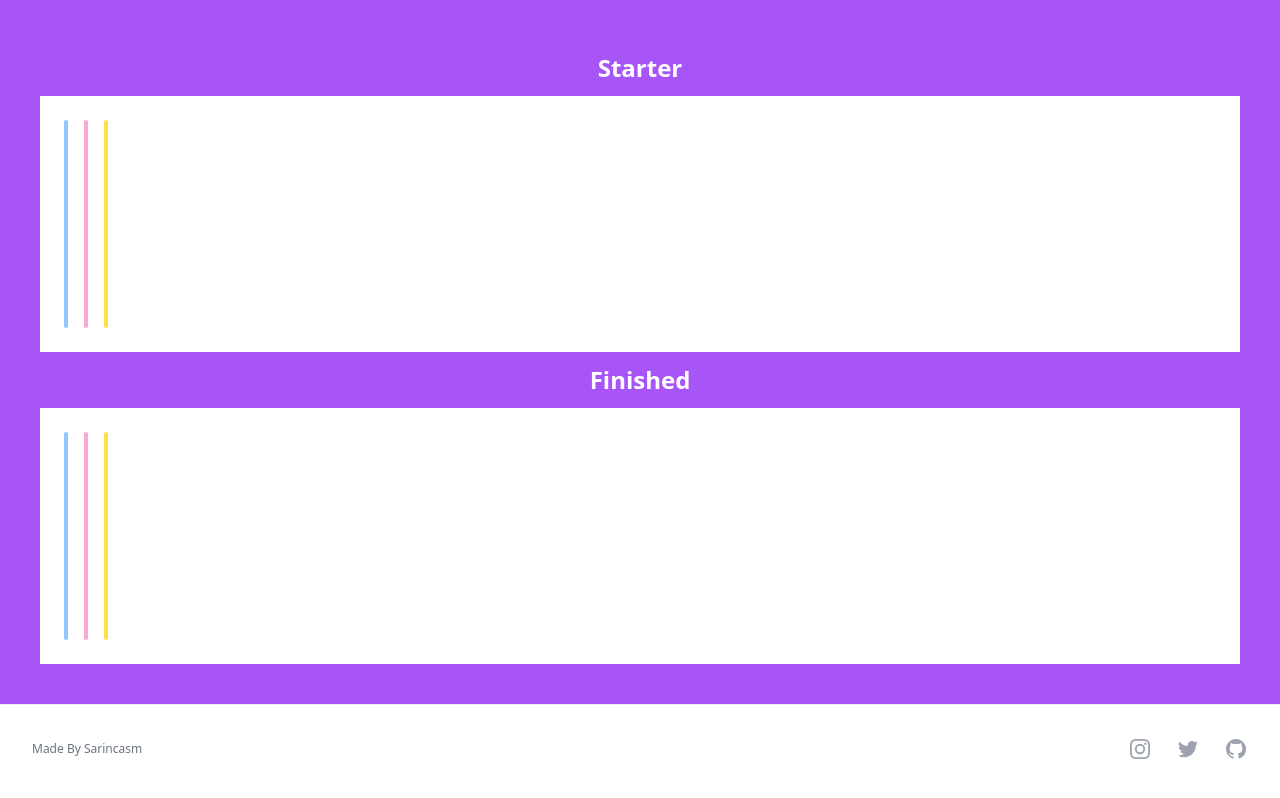
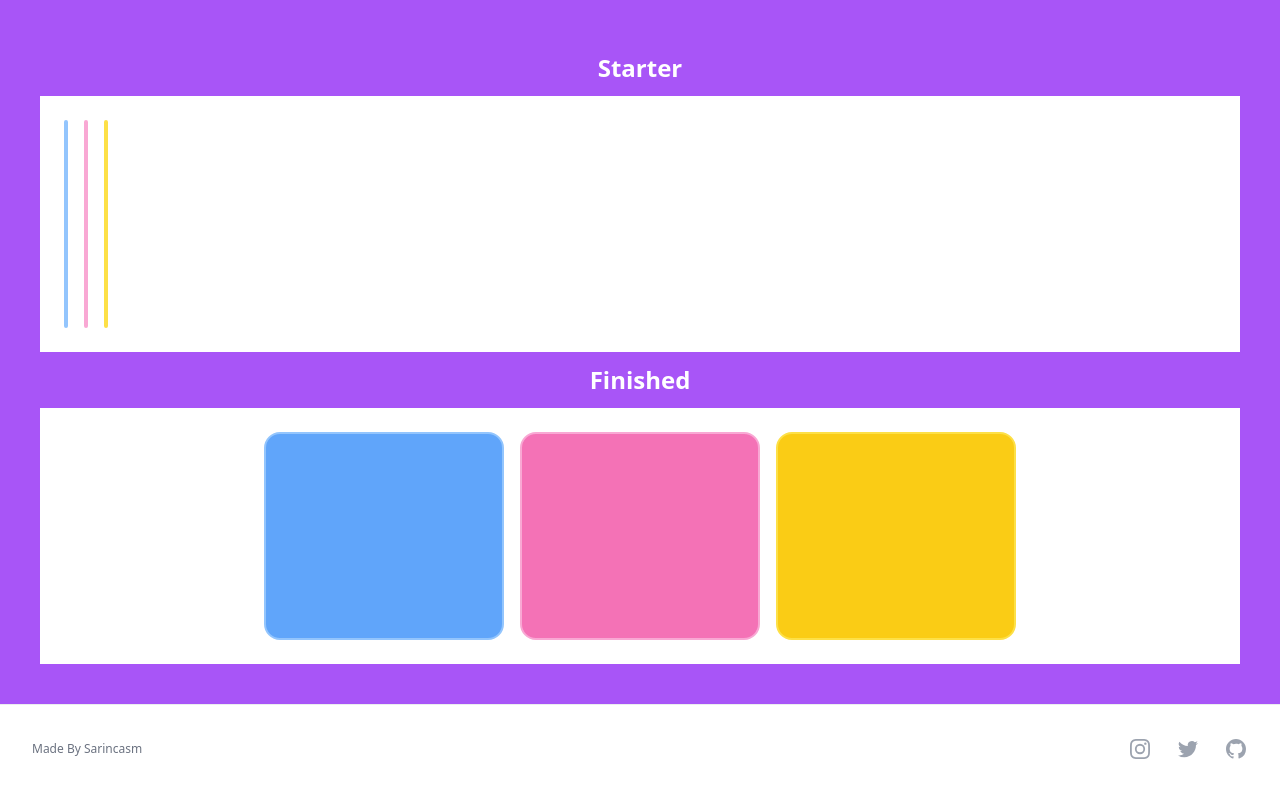
Before and after one commit to sarincasm/jar-of-dirt, a Next.js app in the folder style/css-fundamentals/: page /flexbox/wrapping/deconstructed-pancake in a window 1280 px wide. Shown: the top 798 px of the page. Built offline with nearby package versions, Linux system fonts and the light colour scheme.

Commit message:
css fundamentals - flexbox done: wrapping - deconstructed pancake

```diff
--- a/style/css-fundamentals/app/flexbox/wrapping/deconstructed-pancake/page.tsx
+++ b/style/css-fundamentals/app/flexbox/wrapping/deconstructed-pancake/page.tsx
@@ -10,10 +10,10 @@ function renderStarter() {
 
 function renderDone() {
 	return (
-		<section className="p-4 bg-white flex">
-			<article className="m-2 rounded-2xl h-52 bg-blue-400 border-blue-300 border-2"></article>
-			<article className="m-2 rounded-2xl h-52 bg-pink-400 border-pink-300 border-2"></article>
-			<article className="m-2 rounded-2xl h-52 bg-yellow-400 border-yellow-300 border-2"></article>
+		<section className="p-4 bg-white flex justify-center flex-wrap">
+			<article className="m-2 rounded-2xl h-52 bg-blue-400 border-blue-300 border-2 basis-60"></article>
+			<article className="m-2 rounded-2xl h-52 bg-pink-400 border-pink-300 border-2 basis-60"></article>
+			<article className="m-2 rounded-2xl h-52 bg-yellow-400 border-yellow-300 border-2 basis-60"></article>
 		</section>
 	)
 }
```
